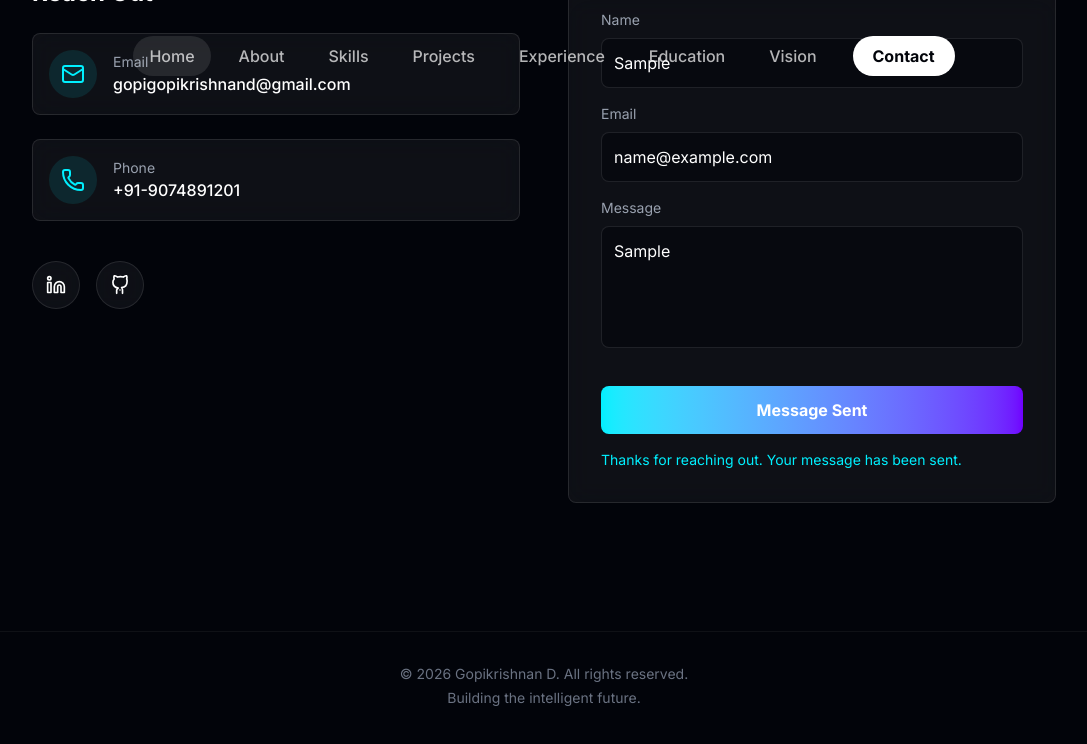
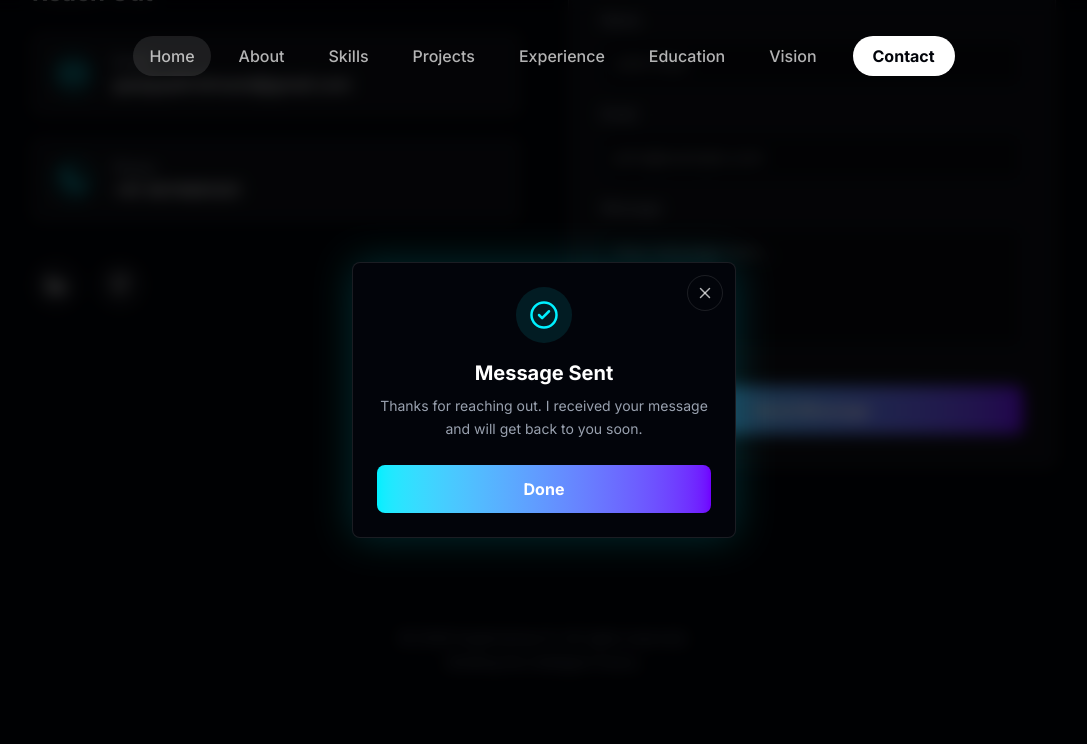
Before and after one commit to gop-i-krishnan/gopikrishnan-personal-portfolio, a Next.js app: page / in a window 1280 px wide. Both pictures are taken after typing "Sample", "name@example.com", "Sample" into the empty fields and a click on the button "Send Message". Shown: the part 5802-6546 px from the top of the page, without its empty margins (96-1183 px from the left). Built offline with nearby package versions, Linux system fonts and the light colour scheme.

Commit message:
Add contact form confirmation popup

```diff
--- a/src/components/sections/Contact.tsx
+++ b/src/components/sections/Contact.tsx
@@ -1,7 +1,7 @@
 "use client";
 
 import { motion } from "framer-motion";
-import { Mail, Phone } from "lucide-react";
+import { CheckCircle2, Mail, Phone, X } from "lucide-react";
 import { useState } from "react";
 
 const GOOGLE_FORM_ACTION = "https://docs.google.com/forms/u/0/d/e/1FAIpQLSe_2krepfL58XkngAvprbM6eLAQtW0iJdF0O_XjihELVkUEXQ/formResponse";
@@ -22,7 +22,7 @@ const LinkedinIcon = ({ size = 24 }: { size?: number }) => (
 );
 
 export default function Contact() {
-  const [submitted, setSubmitted] = useState(false);
+  const [showConfirmation, setShowConfirmation] = useState(false);
 
   return (
     <section id="contact" className="relative py-20 z-10 bg-navy-900 border-t border-white/5 md:py-32">
@@ -89,7 +89,10 @@ export default function Contact() {
             viewport={{ once: true, margin: "-100px" }}
             transition={{ duration: 0.6 }}
             className="glass p-5 rounded-lg border border-white/10 flex flex-col gap-4 sm:p-8"
-            onSubmit={() => setSubmitted(true)}
+            onSubmit={(event) => {
+              setShowConfirmation(true);
+              event.currentTarget.reset();
+            }}
           >
             <input type="hidden" name="fvv" value="1" />
             <input type="hidden" name="pageHistory" value="0" />
@@ -108,17 +111,48 @@ export default function Contact() {
               <textarea name="entry.712405175" rows={4} required className="w-full bg-navy-900/50 border border-white/10 rounded-lg p-3 text-white focus:outline-none focus:border-electric-blue transition-colors resize-none" placeholder="Your message here..."></textarea>
             </div>
             <button className="mt-4 py-3 w-full bg-gradient-to-r from-electric-blue to-electric-purple text-white font-bold rounded-lg hover:shadow-[0_0_20px_rgba(0,240,255,0.4)] transition-shadow">
-              {submitted ? "Message Sent" : "Send Message"}
+              Send Message
             </button>
-            {submitted && (
-              <p className="text-sm text-electric-blue">
-                Thanks for reaching out. Your message has been sent.
-              </p>
-            )}
           </motion.form>
           <iframe name="google-form-submit-frame" className="hidden" title="Google form submission" />
         </div>
       </div>
+
+      {showConfirmation && (
+        <div className="fixed inset-0 z-[120] flex items-center justify-center bg-black/70 px-4 backdrop-blur-sm" role="dialog" aria-modal="true" aria-labelledby="contact-confirmation-title">
+          <motion.div
+            initial={{ opacity: 0, scale: 0.95, y: 12 }}
+            animate={{ opacity: 1, scale: 1, y: 0 }}
+            transition={{ duration: 0.2 }}
+            className="relative w-full max-w-sm rounded-lg border border-white/10 bg-navy-900 p-6 text-center shadow-[0_0_40px_rgba(0,240,255,0.18)]"
+          >
+            <button
+              type="button"
+              aria-label="Close confirmation"
+              onClick={() => setShowConfirmation(false)}
+              className="absolute right-3 top-3 grid h-9 w-9 place-items-center rounded-full border border-white/10 text-white/70 transition-colors hover:border-electric-blue hover:text-electric-blue"
+            >
+              <X size={18} />
+            </button>
+            <div className="mx-auto mb-4 grid h-14 w-14 place-items-center rounded-full bg-electric-blue/10 text-electric-blue">
+              <CheckCircle2 size={30} />
+            </div>
+            <h3 id="contact-confirmation-title" className="mb-2 text-xl font-bold text-white">
+              Message Sent
+            </h3>
+            <p className="text-sm leading-relaxed text-gray-400">
+              Thanks for reaching out. I received your message and will get back to you soon.
+            </p>
+            <button
+              type="button"
+              onClick={() => setShowConfirmation(false)}
+              className="mt-6 w-full rounded-lg bg-gradient-to-r from-electric-blue to-electric-purple py-3 font-bold text-white transition-shadow hover:shadow-[0_0_20px_rgba(0,240,255,0.4)]"
+            >
+              Done
+            </button>
+          </motion.div>
+        </div>
+      )}
 
       <div className="container mx-auto px-4 sm:px-6 mt-20 text-center text-sm text-gray-500 border-t border-white/5 pt-8 md:mt-32">
         <p>&copy; {new Date().getFullYear()} Gopikrishnan D. All rights reserved.</p>
```
